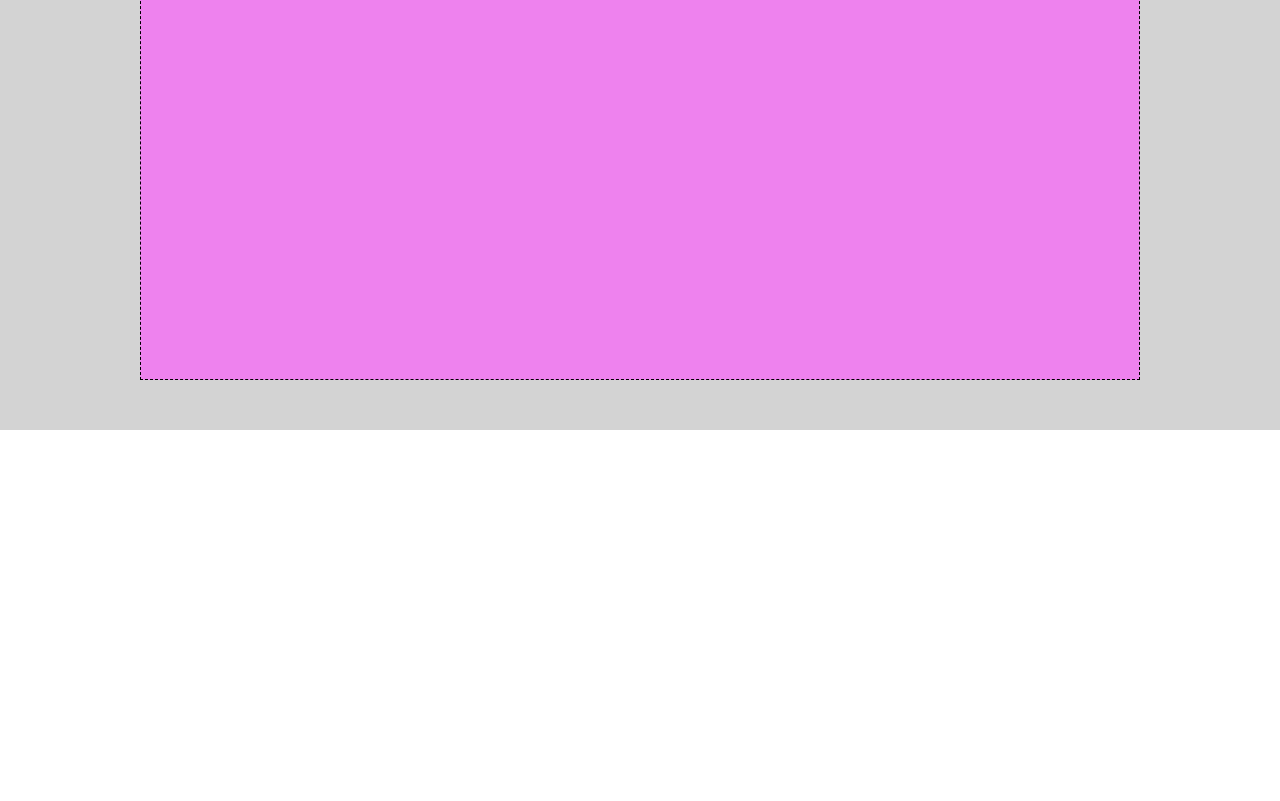
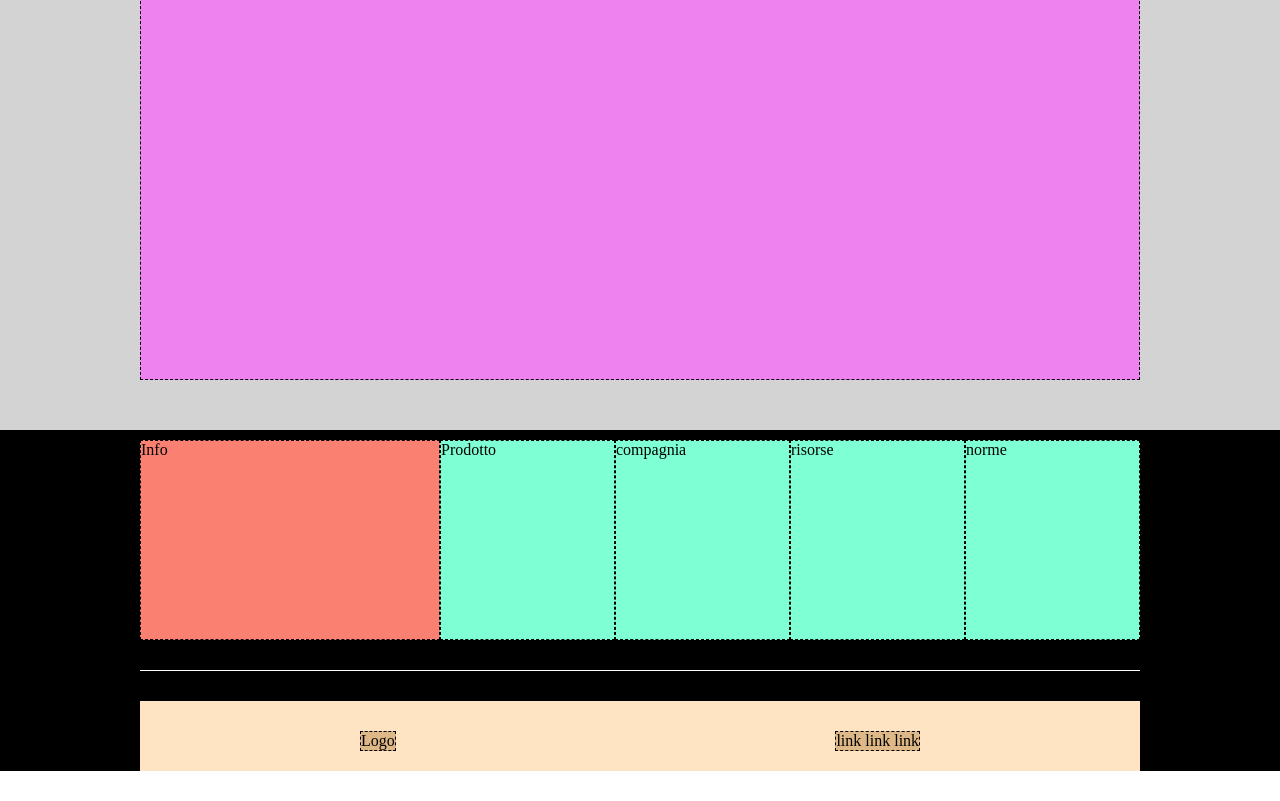
Before and after one commit to mattiabenelli/htmlcss-struttura-discord, a plain HTML site: page index.html in a window 1280 px wide. Shown: the part 2840-3641 px from the top of the page. Before the commit the page ends 3270 px from the top, so only its background shows below. Drawn offline with Linux system fonts and the light colour scheme.

Commit message:
footer done

```diff
--- a/css/style.css
+++ b/css/style.css
@@ -76,3 +76,39 @@ header{
     border: dashed black 1px;
     margin: 50px 0;
 }
+footer{
+    background-color: black;
+}
+.container_footer_1{
+    width: 1000px;
+    margin: 0 auto;
+    padding-top: 10px;
+    padding-bottom: 30px;
+    border-bottom: 1px solid white;
+}
+.col_info, .col_prod, .col_comp, .col_risorse, .col_norme{
+    height: 200px;
+    border: dashed black 1px;
+    background-color: aquamarine;
+}
+.col_prod, .col_comp, .col_risorse, .col_norme{
+    width: calc(70% / 4);
+}
+.col_info{
+    width: 30%;
+    background-color: salmon;
+}
+.container_footer_2{
+    height: 70px;
+    width: 1000px;
+    margin: 30px auto;
+    padding-top: 10px;
+    background-color: bisque;
+    display: flex;
+    justify-content: space-between ;
+}
+.col_logo_bottom, .col_registrati{
+    height: 20px;
+    border: dashed black 1px;
+    background-color: burlywood;
+}
--- a/index.html
+++ b/index.html
@@ -15,10 +15,10 @@
                         <div class="logo-content">Logo</div>
                     </div>
                     <div class="col_link">
-                        <div class="logo-content">link link link</div>
+                        <div class="link-content">link link link</div>
                     </div>
                     <div class="col_login">
-                        <div class="logo-content">login</div>
+                        <div class="login-content">login</div>
                     </div>
                 </div>
             </div>
@@ -80,7 +80,35 @@
             </div>
         </main>
         <footer>
-
+            <div class="container_footer_1">
+                <div class="row">
+                    <div class="col_info">
+                        <div class="info-content">Info</div>
+                    </div>
+                    <div class="col_prod">
+                        <div class="prod-content">Prodotto</div>
+                    </div>
+                    <div class="col_comp">
+                        <div class="comp">compagnia</div>
+                    </div>
+                    <div class="col_risorse">
+                        <div class="risorse-content">risorse</div>
+                    </div>
+                    <div class="col_norme">
+                        <div class="norme-content">norme</div>
+                    </div>
+                </div>
+            </div>
+            <div class="container_footer_2">
+                <div class="row">
+                    <div class="col_logo_bottom">
+                        <div class="logo-content">Logo</div>
+                    </div>
+                    <div class="col_registrati">
+                        <div class="link-registrati">link link link</div>
+                    </div>
+                </div>
+            </div>
         </footer>
     </body>
 </html>
```
